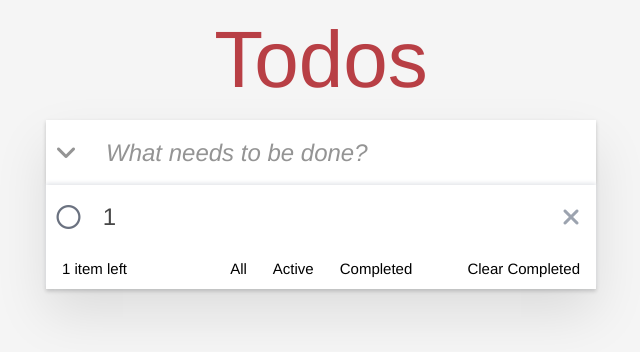
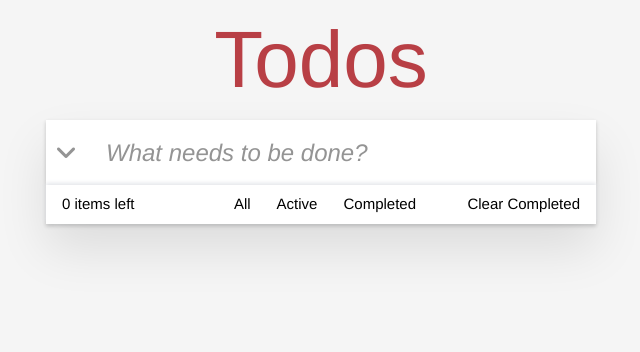
Before and after one commit to dragondevsimplify/todo, an Angular app: page / in a window 1280 px wide. Shown: the top 352 px of the page, without its empty margins (319-959 px from the left). Built offline with nearby package versions, Linux system fonts and the light colour scheme.

Commit message:
Handle add job

```diff
--- a/src/app/app.component.html
+++ b/src/app/app.component.html
@@ -10,20 +10,21 @@
         class="w-full py-4 pr-4 pl-[60px] border-none outline-none focus:shadow-[0_0_2px_2px_#cf7d7d] h-[65px] placeholder:italic placeholder:text-[#949494] text-2xl"
         type="text"
         placeholder="What needs to be done?"
+        [(ngModel)]="jobInput"
+        (keydown.enter)="addJob()"
       />
     </div>
     <!-- Todos -->
     <div class="relative z-[1] shadow-[0px_-2px_4px_#e5e7eb]">
       <ul>
-        <li class="flex w-full text-2xl relative">
+        <li *ngFor="let job of jobs" class="flex w-full text-2xl relative">
           <button class="w-10 ml-1">
             <i class="fa-regular fa-circle text-gray-500"></i>
             <!-- <i class="fa-regular fa-circle-check text-green-500"></i> -->
           </button>
           <span
             class="text-[#484848] w-full p-4 border-none outline-none focus:shadow-[0_0_2px_2px_#cf7d7d] h-[65px] placeholder:italic placeholder:text-[#949494]"
-            contenteditable
-            >1</span
+            >{{ job.title }}</span
           >
           <button class="absolute top-1/2 right-4 -translate-y-1/2 text-gray-400 py-0 px-2 -mr-2">
             <i class="fa-solid fa-xmark"></i>
@@ -31,7 +32,7 @@
         </li>
       </ul>
       <div class="flex justify-between items-center py-2 px-4 text-[15px]">
-        <p>1 item left</p>
+        <p>{{ jobs.length }} items left</p>
         <div class="ml-12">
           <button
             class="border-none rounded-sm hover:outline hover:outline-1 hover:outline-red-600 px-[7px] mr-3"
--- a/src/app/app.component.ts
+++ b/src/app/app.component.ts
@@ -1,10 +1,22 @@
 import { Component } from '@angular/core';
+import type { Job } from './models';
+import { FormsModule } from '@angular/forms';
+import { CommonModule } from '@angular/common';
 
 @Component({
   selector: 'app-root',
   standalone: true,
-  imports: [],
+  imports: [FormsModule, CommonModule],
   templateUrl: './app.component.html',
 })
 export class AppComponent {
+  jobs: Job[] = [];
+  jobInput: string = '';
+
+  addJob() {
+    if (!this.jobInput) return;
+    this.jobs.push({
+      title: this.jobInput,
+    });
+  }
 }
--- /dev/null
+++ b/src/app/models.ts
@@ -0,0 +1,4 @@
+export interface Job {
+  title: string;
+  completed?: boolean;
+}
```
